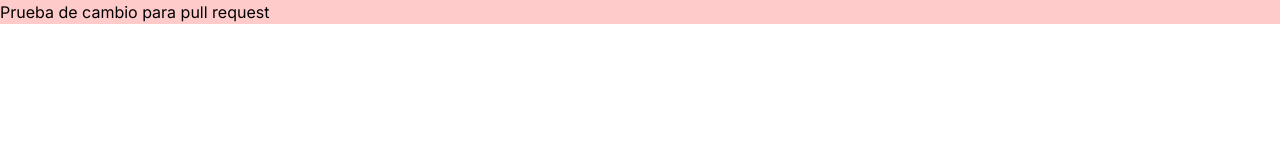
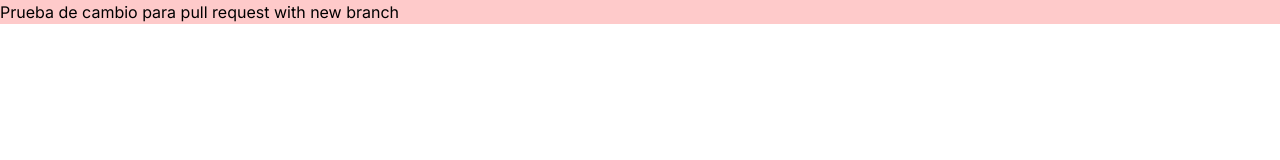
Before and after one commit to pablofarias1987/shasam-2024, a Next.js app: page / in a window 1280 px wide. Shown: the top 160 px of the page. Built offline with nearby package versions, Linux system fonts and the light colour scheme.

Commit message:
my branch's pull request

```diff
--- a/src/app/page.tsx
+++ b/src/app/page.tsx
@@ -4,7 +4,7 @@ export default function Home() {
   return (
     <h1 className="bg-red-200">
 
-      Prueba de cambio para pull request
+      Prueba de cambio para pull request with new branch
     </h1>
   );
 }
```
